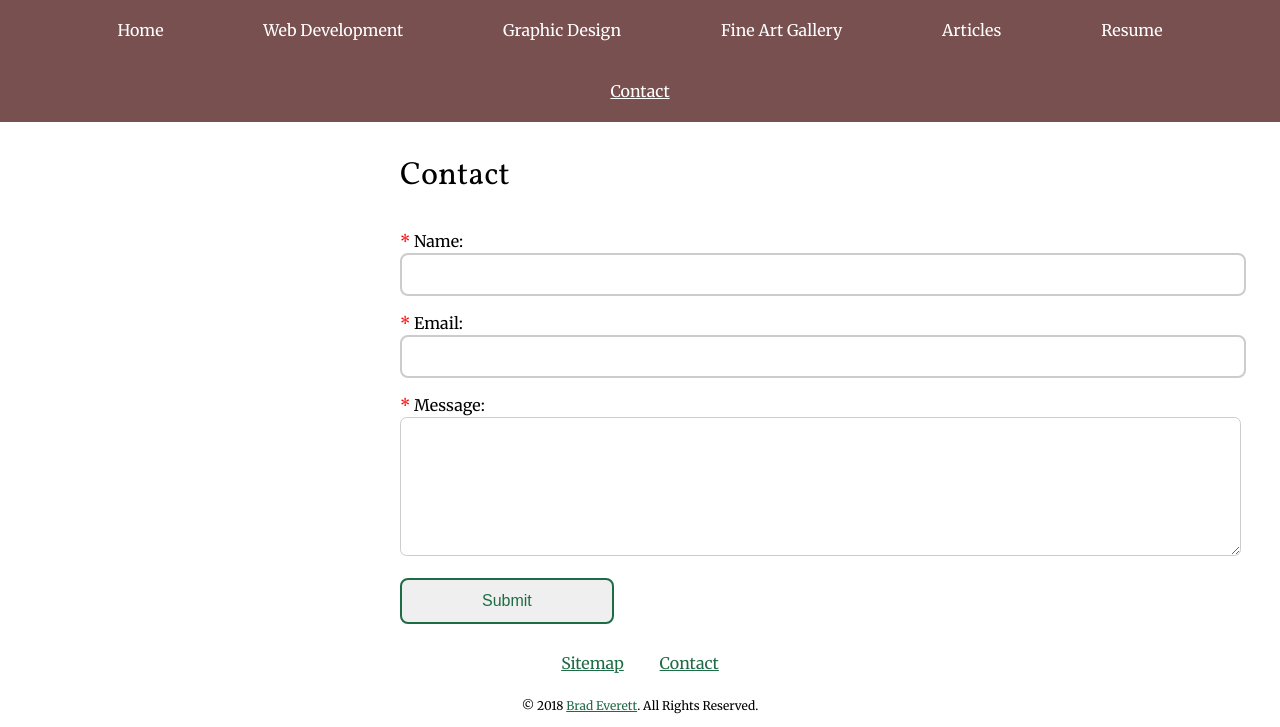
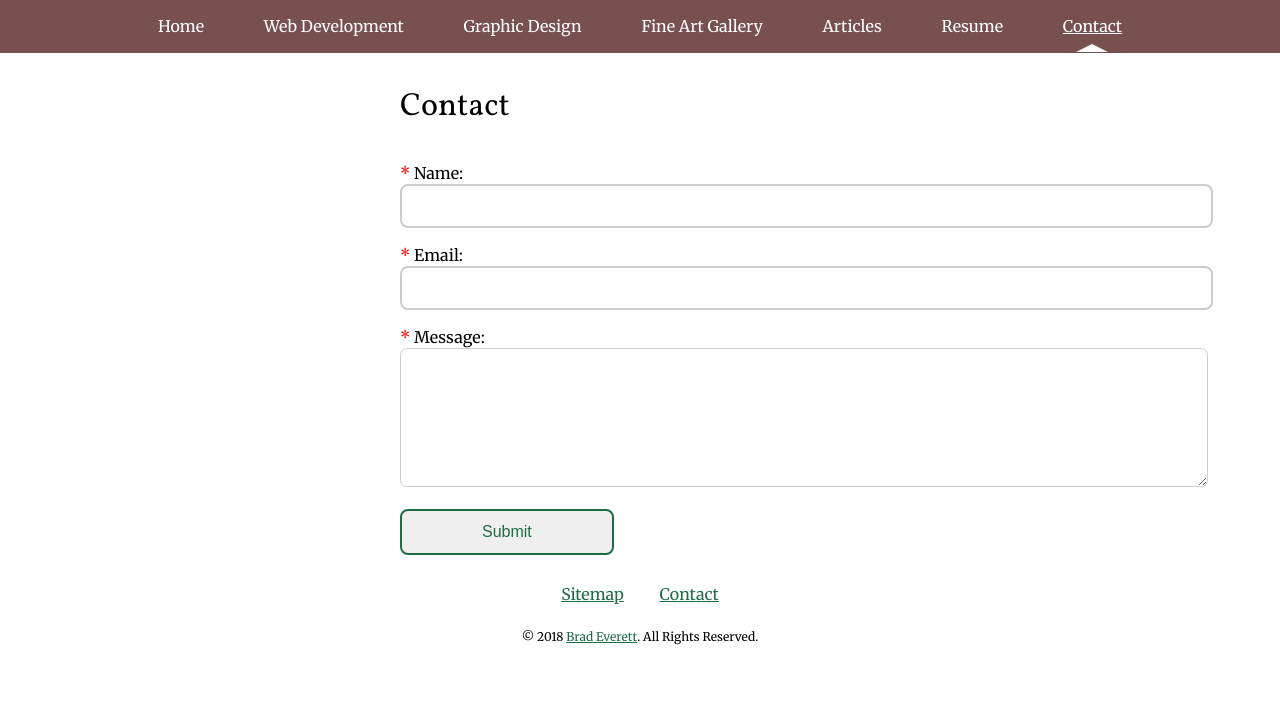
Before and after one commit to everdude/Grid, a PHP site: page /contact in a window 1280 px wide. Shown: the part 160-887 px from the top of the page. After the commit the page ends 805 px from the top, so only its background shows below. Run offline with PHP 8.4, Linux system fonts and the light colour scheme; data that the repository does not hold is empty; some libraries are stand-ins or nearby versions.

Commit message:
style update
mobile menu

```diff
--- a/css/nav.scss
+++ b/css/nav.scss
@@ -1,15 +1,19 @@
 //mobile menu
+#mobile-nav-anchor,p.close button {
+    border: none;
+    background-color: rgba(0,0,0,0);
+}
 nav{
     width: 0;
     overflow: hidden;
     position: fixed;
     top: 0;
-    right: -250px;
+    right: 0;
     height: 100%;
     z-index: 10;
-    transition: right 300ms cubic-bezier(0.17, 0.04, 0.03, 0.94);
     background-color: #282829;
     color: #fff;
+    transition: 0.5s;
     ul {
         list-style: none;
         margin: 0;
@@ -17,6 +21,8 @@ nav{
         line-height: 1.3;
     }
     li{
+        position: relative;
+        margin: 0 !important;
         &.active a,
         & a:hover,
         & a:focus{
@@ -27,36 +33,23 @@ nav{
         text-decoration: none;
         color: #fff;
         display: block;
-        padding: 1em 3em;
+        padding: 1em 1.75em;
     }
 }
-nav#nav:target {
-    display: block;
-    transition: right 300ms cubic-bezier(0.17, 0.04, 0.03, 0.94);
-    right: 0;
-    width: 15em;
-    padding: 0;
-    overflow-y: visible;
-    z-index: 500;
-}
-nav#nav:target+#dark-cover {
+#dark-cover {
     position: fixed;
     top: 0;
-    width: 100%;
-    height: 100%;
+    width: 0;
+    height: 0;
     z-index: 200;
-    background-color: rgba(0,0,0,0.7);
-    transition: background-color 150ms ease;
+    background-color: rgba(0,0,0,0.5);
     &:hover{
         cursor: pointer;
     }
 }
-nav#mobile-nav:target+#dark-cover+#outer-wrap{
-    overflow:hidden
-}
 #nav-button{
     position: absolute;
-    top:-1em;
+    top:-.5em;
     right: 0;
 }
 .close-icon{
@@ -96,11 +89,27 @@ nav#mobile-nav:target+#dark-cover+#outer-wrap{
         ul{
             list-style: none !important;
             margin: 0 !important;
+            li{
+                &.active a:after{
+                    width: 0;
+                    height: 0;
+                    border-top: .75em solid transparent;
+                    border-bottom: .75em solid transparent;
+                    border-left: .5em solid #fff;
+                    content: "";
+                    position: absolute;
+                    left: 0;
+                    top:0;
+                    bottom: 0;
+                    margin: auto 0;
+                }
+                a{
+                    text-decoration: none;
+                    color: #fff;
+                }
+            }
         }
-        a{
-            text-decoration: none;
-            color: #fff;
-        }
+
     }
 }
 // desktop menu
@@ -111,6 +120,19 @@ nav#mobile-nav:target+#dark-cover+#outer-wrap{
             margin: 0 auto;
             li{
                 display: inline-block;
+                &.active a:after{
+                    width: 0;
+                    height: 0;
+                    border-left: 1em solid transparent;
+                    border-right: 1em solid transparent;
+                    border-bottom: .5em solid #fff;
+                    content: "";
+                    position: absolute;
+                    left: 0;
+                    right: 0;
+                    bottom: -31px;
+                    margin: auto;
+                }
             }
         }
     }
--- a/css/style.scss
+++ b/css/style.scss
@@ -4,9 +4,12 @@
 @import 'header';
 @import 'nav';
 body{
+    transition: 0.5s;
     line-height: 1.4;
     font-size: 1em;
     font-family: 'Merriweather', serif;
+    position: relative;
+    right: 0;
 }
 .hide{
     display: block;
@@ -42,6 +45,9 @@ h3{ font-size: 1.625em;font-family: 'Vollkorn', serif;}
 h4{ font-size: 1.5em;font-family: 'Vollkorn', serif;}
 h5{ font-size: 1.25em;font-family: 'Vollkorn', serif;}
 h6{ font-size: 1.125em;font-family: 'Vollkorn', serif;}
+button:hover,button:focus{
+    cursor: pointer;
+}
 .wrapper ul,ol{
     list-style:disc;
     margin: auto 0 auto 1em;
@@ -55,15 +61,6 @@ blockquote{
     padding-left: 1em;
 }
 #content{
-    /*
-    h1 + p:first-letter{
-        float: left;
-        font-family: Vollkorn,serif;
-        font-size: 4em;
-        line-height: 1em;
-        padding: 0 .0625em 0 0;
-    }
-    */
 }
 .caption{
     font-style: italic;
@@ -96,7 +93,7 @@ form.contactForm{
         }
     }
     input, textarea{
-        width: 100%;
+        width: 96%;
         padding: .675em .5em;
         border: .125em #ccc solid;
         border-radius:.5em;
```
Also changed, not shown: css/style.css (+55 -42 lines), css/style.min.css, 1 other file.
